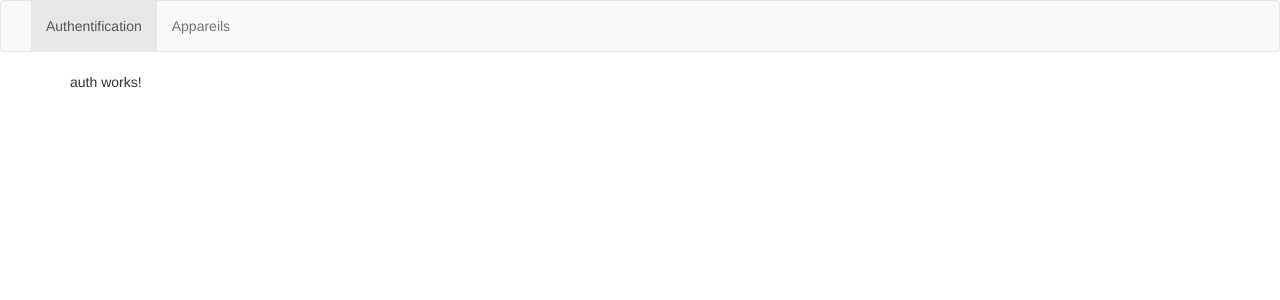
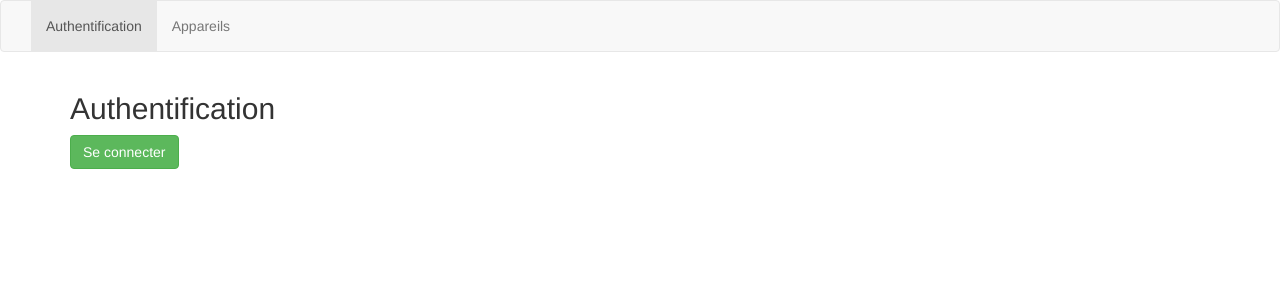
Before and after one commit to billfres/Apprentissage-Angular, an Angular app: page /auth in a window 1280 px wide. Shown: the top 300 px of the page. Built offline with nearby package versions, Linux system fonts and the light colour scheme.

Commit message:
Authentification similee avec ajout de 2 fonction

```diff
--- a/src/app/app.module.ts
+++ b/src/app/app.module.ts
@@ -1,3 +1,4 @@
+import { AuthService } from './services/auth.service';
 import { BrowserModule } from '@angular/platform-browser';
 import { NgModule, Component } from '@angular/core';
 
@@ -32,7 +33,8 @@
     RouterModule.forRoot(appRoutes)
   ],
   providers: [
-    AppareilService
+    AppareilService,
+    AuthService
   ],
   bootstrap: [AppComponent]
 })
--- a/src/app/auth/auth.component.html
+++ b/src/app/auth/auth.component.html
@@ -1 +1,3 @@
-<p>auth works!</p>
+<h2>Authentification</h2>
+<button class="btn btn-success" *ngIf="!authStatus" (click)="onSignIn()">Se connecter</button>
+<button class="btn btn-danger" *ngIf="authStatus" (click)="onSignOut()">Se déconnecter</button>
--- a/src/app/auth/auth.component.ts
+++ b/src/app/auth/auth.component.ts
@@ -1,3 +1,4 @@
+import { AuthService } from './../services/auth.service';
 import { Component, OnInit } from '@angular/core';
 
 @Component({
@@ -7,9 +8,27 @@
 })
 export class AuthComponent implements OnInit {
 
-  constructor() { }
+  authStatus: boolean;
+
+  //creation de la variable de type AuthService se trouvant dans auth.service.ts
+  constructor(private authService: AuthService) { }
 
   ngOnInit(): void {
+    this.authStatus = this.authService.isAuth;
+  }
+
+  onSignIn() {
+    this.authService.signIn().then(
+      () => {
+        console.log('Sign in successful!');
+        this.authStatus = this.authService.isAuth;
+      }
+    );
+  }
+
+  onSignOut() {
+    this.authService.signOut();
+    this.authStatus = this.authService.isAuth;
   }
 
 }
--- /dev/null
+++ b/src/app/services/auth.service.ts
@@ -0,0 +1,21 @@
+export class AuthService {
+
+    isAuth = false;
+
+    signIn() {
+      return new Promise(
+        (resolve, reject) => {
+          setTimeout(
+            () => {
+              this.isAuth = true;
+              resolve(true);
+            }, 2000
+          );
+        }
+      );
+    }
+
+    signOut() {
+      this.isAuth = false;
+    }
+  }
```
